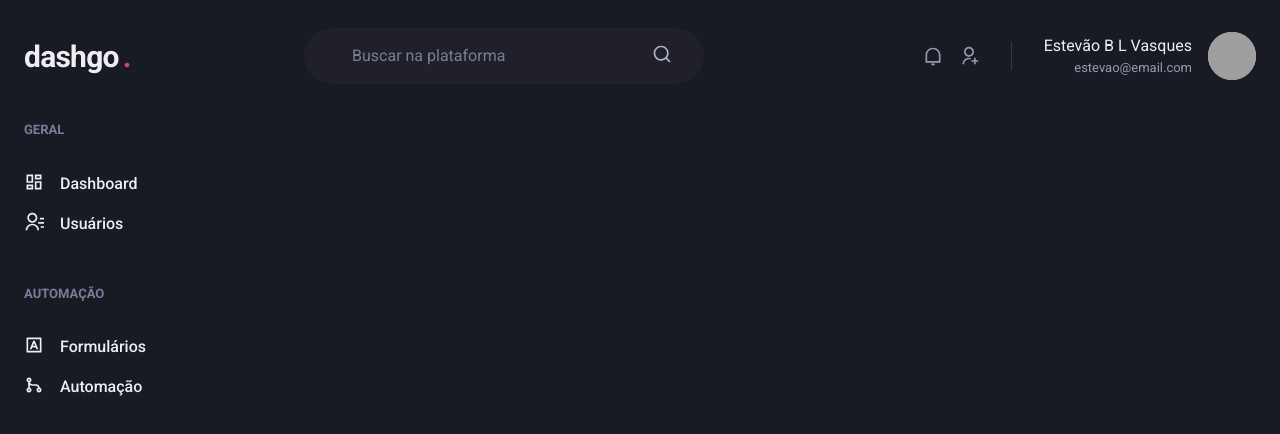
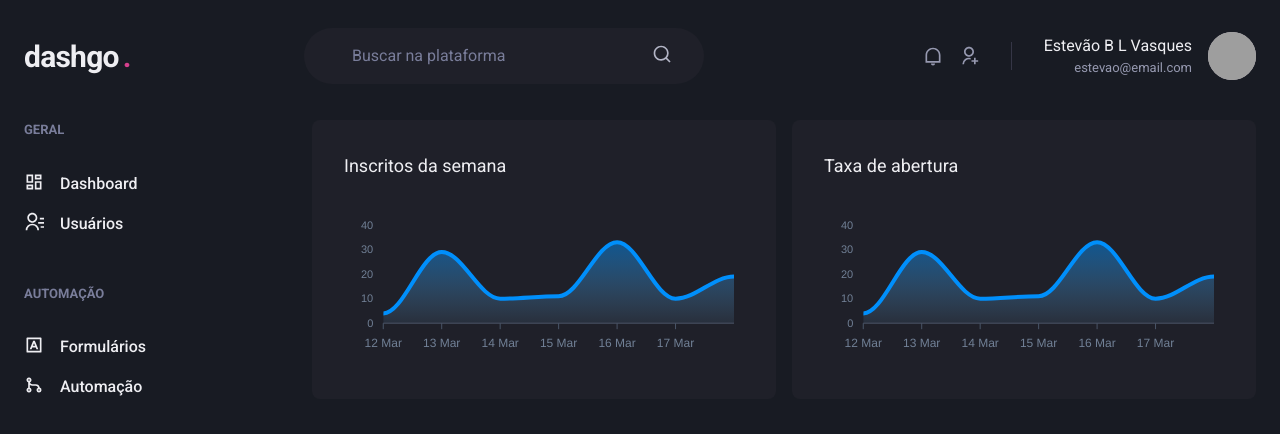
Before and after one commit to extevao/ignite-aulas, a Next.js app in the folder dashgo/: page /dashboard in a window 1280 px wide. Shown: the top 434 px of the page. Built offline with nearby package versions, Linux system fonts and the light colour scheme; grey boxes are pictures that could not be loaded.

Commit message:
graficos

```diff
--- a/dashgo/package.json
+++ b/dashgo/package.json
@@ -13,9 +13,11 @@
     "@chakra-ui/react": "^1.6.6",
     "@emotion/react": "^11.4.1",
     "@emotion/styled": "^11.3.0",
+    "apexcharts": "^3.27.3",
     "framer-motion": "^4.1.17",
     "next": "11.0.1",
     "react": "17.0.2",
+    "react-apexcharts": "^1.3.9",
     "react-dom": "17.0.2",
     "react-icons": "^4.2.0"
   },
--- a/dashgo/src/pages/dashboard.tsx
+++ b/dashgo/src/pages/dashboard.tsx
@@ -1,7 +1,63 @@
-import { Flex } from "@chakra-ui/react";
+import dynamic from 'next/dynamic'
+
+import { Box, Flex, SimpleGrid, Text, theme } from "@chakra-ui/react";
+
 import { Header } from "../components/Header";
 import { Sidebar } from "../components/Sidebar";
 
+const Chart = dynamic(() => import('react-apexcharts'), {
+  ssr: false
+})
+
+const options = {
+  chart: {
+    toolbar: {
+      show: false
+    },
+    zoom: {
+      enabled: false
+    },
+    foreColor: theme.colors.gray[500]
+  },
+  grid: {
+    show: false
+  },
+  dataLabels: {
+    enabled: false
+  },
+  tooltip: {
+    enabled: false
+  },
+  xaxis: {
+    type: 'datetime',
+    axisBorder: {
+      color: theme.colors.gray[600]
+    },
+    axisTicks: {
+      color: theme.colors.gray[600]
+    },
+    categories: [
+      '2021-03-12T00:00:00:00.000Z',
+      '2021-03-13T00:00:00:00.000Z',
+      '2021-03-14T00:00:00:00.000Z',
+      '2021-03-15T00:00:00:00.000Z',
+      '2021-03-16T00:00:00:00.000Z',
+      '2021-03-17T00:00:00:00.000Z',
+      '2021-03-18T00:00:00:00.000Z',
+    ]
+  },
+  fill: {
+    opacity: 0.3,
+    type: 'gradient',
+    gradient: {
+      shape: 'dark',
+      opacityFrom: 0.7,
+      opacityTo: 0.3
+    }
+  }
+}
+
+const series = [{ name: 'series1', data: [4, 29, 10, 11, 33, 10, 19] }]
 
 export default function Dashboard() {
   return (
@@ -18,6 +74,31 @@ export default function Dashboard() {
         px="6"
       >
         <Sidebar />
+
+        <SimpleGrid flex="1" gap="4" minChildWidth="320px">
+          <Box
+            p="8"
+            bg="gray.800"
+            borderRadius={8}
+            pb="4"
+          >
+            <Text fontSize="lg" mb="4">
+              Inscritos da semana
+            </Text>
+            <Chart options={options} series={series} type="area" height={160} />
+          </Box>
+          <Box
+            p="8"
+            bg="gray.800"
+            borderRadius={8}
+            pb="4"
+          >
+            <Text fontSize="lg" mb="4">
+              Taxa de abertura
+            </Text>
+            <Chart options={options} series={series} type="area" height={160} />
+          </Box>
+        </SimpleGrid>
       </Flex>
     </Flex>
   )
```
Also changed, not shown: 1 other file (tests, documents, lock files or other folders).
